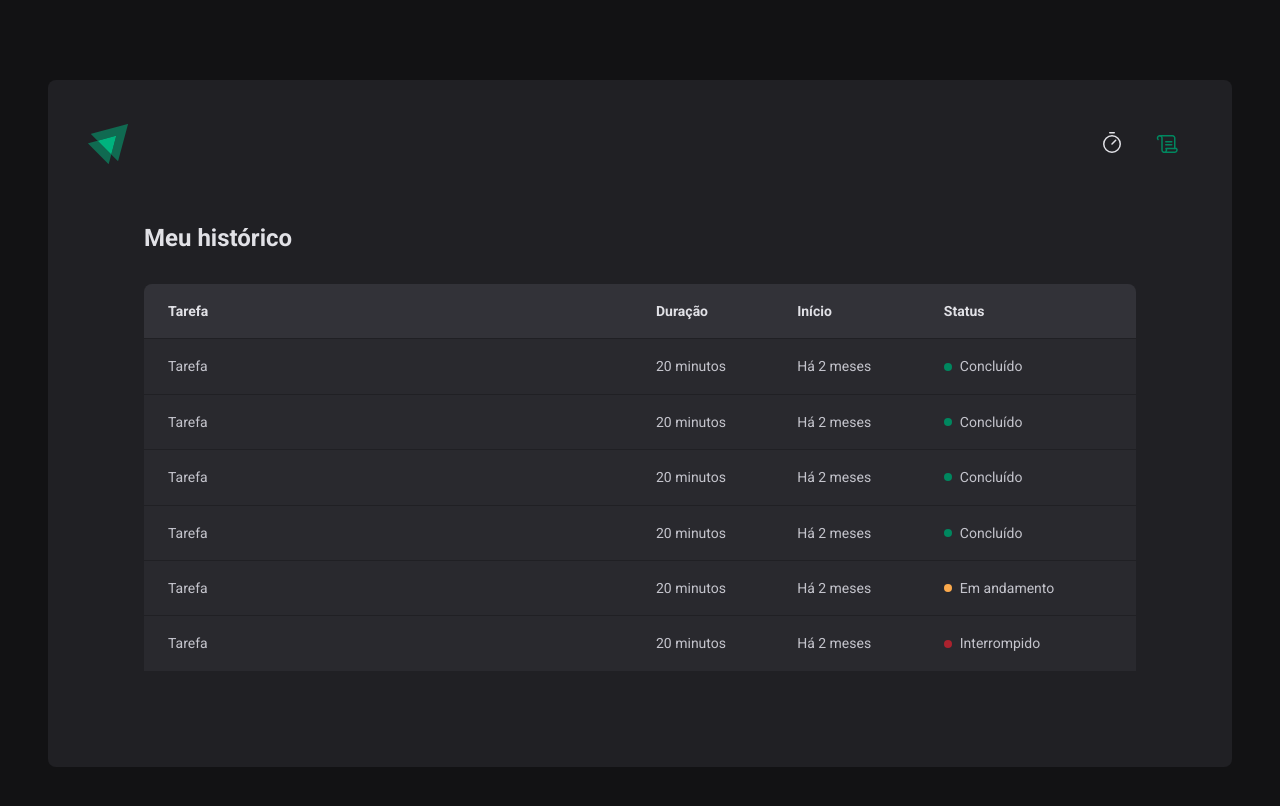
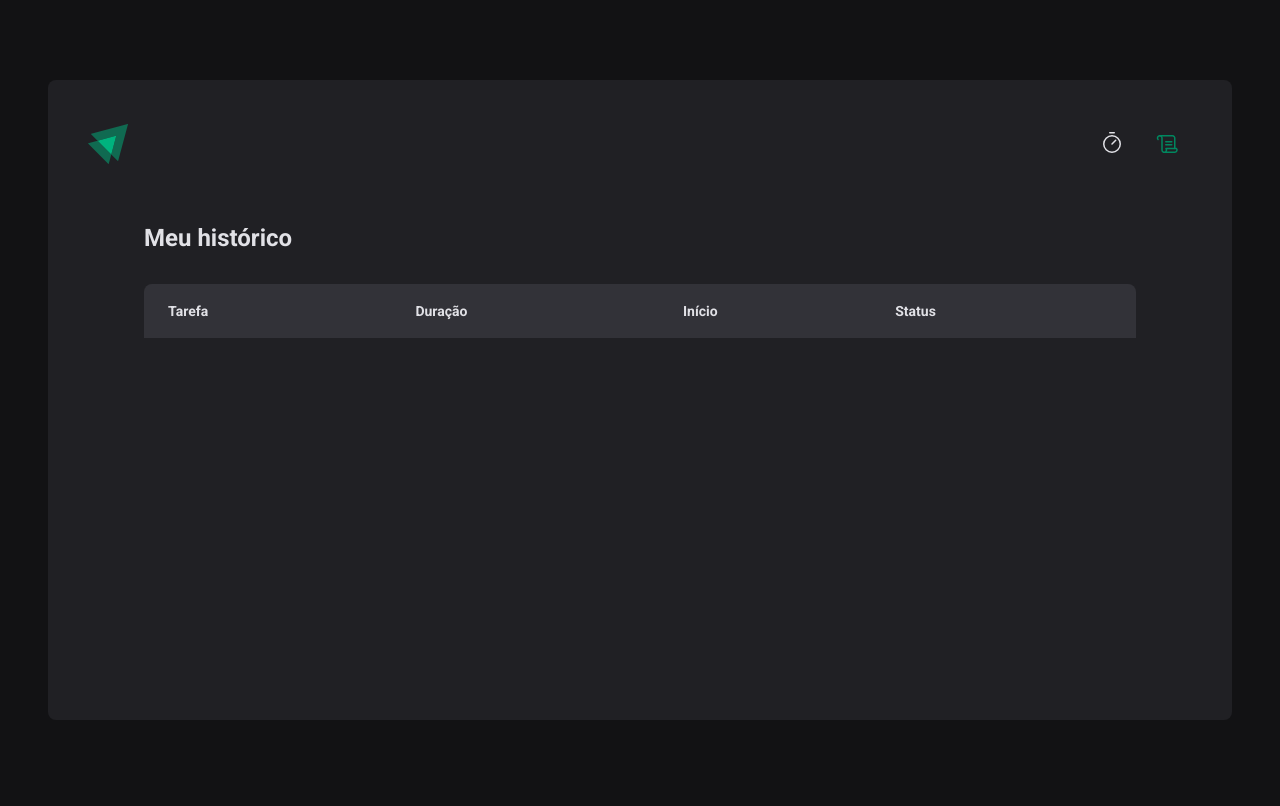
Before and after one commit to lubnimorais/ignite-timer, a React (Vite) app: page /history in a window 1280 px wide. Shown: the top 806 px of the page. Built offline with nearby package versions, Linux system fonts and the light colour scheme.

Commit message:
feat: Implemented page History

```diff
--- a/src/contexts/CyclesContext.tsx
+++ b/src/contexts/CyclesContext.tsx
@@ -80,7 +80,7 @@ const CyclesContextProvider = ({ children }: ICyclesContextProps) => {
     setCycles((oldState) =>
       oldState.map((cycle) => {
         if (cycle.id === activeCycleId) {
-          return { ...cycle, finishedDate: new Date() };
+          return { ...cycle, interruptedDate: new Date() };
         } else {
           return cycle;
         }
--- a/src/pages/History/index.tsx
+++ b/src/pages/History/index.tsx
@@ -1,6 +1,14 @@
+import { useContext } from 'react';
+import { CyclesContext } from '../../contexts/CyclesContext';
+
+import { formatDistanceToNow } from 'date-fns';
+import ptBR from 'date-fns/locale/pt-BR';
+
 import { HistoryContainer, HistoryList, Status } from './styles';
 
 const History = () => {
+  const { cycles } = useContext(CyclesContext);
+
   return (
     <HistoryContainer>
       <h1>Meu histórico</h1>
@@ -17,59 +25,31 @@ const History = () => {
           </thead>
 
           <tbody>
-            <tr>
-              <td>Tarefa</td>
-              <td>20 minutos</td>
-              <td>Há 2 meses</td>
-              <td>
-                <Status statusColor="green">Concluído</Status>
-              </td>
-            </tr>
+            {cycles.map((cycle) => (
+              <tr key={cycle.id}>
+                <td>{cycle.task}</td>
+                <td>{cycle.minutesAmount} minutos</td>
+                <td>
+                  {formatDistanceToNow(cycle.startDate, {
+                    addSuffix: true,
+                    locale: ptBR,
+                  })}
+                </td>
+                <td>
+                  {cycle.finishedDate && (
+                    <Status statusColor="green">Concluído</Status>
+                  )}
 
-            <tr>
-              <td>Tarefa</td>
-              <td>20 minutos</td>
-              <td>Há 2 meses</td>
-              <td>
-                <Status statusColor="green">Concluído</Status>
-              </td>
-            </tr>
+                  {cycle.interruptedDate && (
+                    <Status statusColor="red">Interrompido</Status>
+                  )}
 
-            <tr>
-              <td>Tarefa</td>
-              <td>20 minutos</td>
-              <td>Há 2 meses</td>
-              <td>
-                <Status statusColor="green">Concluído</Status>
-              </td>
-            </tr>
-
-            <tr>
-              <td>Tarefa</td>
-              <td>20 minutos</td>
-              <td>Há 2 meses</td>
-              <td>
-                <Status statusColor="green">Concluído</Status>
-              </td>
-            </tr>
-
-            <tr>
-              <td>Tarefa</td>
-              <td>20 minutos</td>
-              <td>Há 2 meses</td>
-              <td>
-                <Status statusColor="yellow">Em andamento</Status>
-              </td>
-            </tr>
-
-            <tr>
-              <td>Tarefa</td>
-              <td>20 minutos</td>
-              <td>Há 2 meses</td>
-              <td>
-                <Status statusColor="red">Interrompido</Status>
-              </td>
-            </tr>
+                  {!cycle.finishedDate && !cycle.interruptedDate && (
+                    <Status statusColor="yellow">Em andamento</Status>
+                  )}
+                </td>
+              </tr>
+            ))}
           </tbody>
         </table>
       </HistoryList>
--- a/src/pages/Home/components/Countdown/index.tsx
+++ b/src/pages/Home/components/Countdown/index.tsx
@@ -38,7 +38,7 @@ const Countdown = () => {
       interval = setInterval(() => {
         const secondsDifference = differenceInSeconds(
           new Date(),
-          activeCycle.startDate,
+          new Date(activeCycle.startDate),
         );
 
         if (secondsDifference >= totalSeconds) {
--- a/src/pages/Home/index.tsx
+++ b/src/pages/Home/index.tsx
@@ -1,4 +1,4 @@
-import { useContext } from 'react';
+import { useCallback, useContext } from 'react';
 
 import { useForm, FormProvider } from 'react-hook-form';
 
@@ -18,11 +18,6 @@ import {
   StopCountDownButton,
 } from './styles';
 
-// type INewCycleFormData = {
-//   task: string;
-//   minutesAmount: number;
-// };
-
 const newCycleFormValidationSchema = zod.object({
   task: zod.string().min(1, 'Informe a tarefa'),
   minutesAmount: zod
@@ -31,13 +26,13 @@ const newCycleFormValidationSchema = zod.object({
     .max(60, 'O intervalor precisa ser de no máximo 60 minutos'),
 });
 
-type TNewCycleFormData = zod.infer<typeof newCycleFormValidationSchema>;
+type INewCycleFormData = zod.infer<typeof newCycleFormValidationSchema>;
 
 const Home = () => {
   const { activeCycle, createNewCycle, interruptCurrentCycle } =
     useContext(CyclesContext);
 
-  const newCycleForm = useForm<TNewCycleFormData>({
+  const newCycleForm = useForm<INewCycleFormData>({
     resolver: zodResolver(newCycleFormValidationSchema),
     defaultValues: {
       task: '',
@@ -45,7 +40,7 @@ const Home = () => {
     },
   });
 
-  const { handleSubmit, watch } = newCycleForm;
+  const { handleSubmit, watch, reset } = newCycleForm;
 
   // const { errors } = formState;
   let isSubmitDisabled = true;
@@ -56,12 +51,19 @@ const Home = () => {
   }
 
   // FUNCTIONS
+  const handleCreateNewCycle = useCallback(
+    ({ task, minutesAmount }: INewCycleFormData) => {
+      createNewCycle({ task, minutesAmount });
 
+      reset();
+    },
+    [createNewCycle, reset],
+  );
   // FUNCTIONS
 
   return (
     <HomeContainer>
-      <form onSubmit={handleSubmit(createNewCycle)}>
+      <form onSubmit={handleSubmit(handleCreateNewCycle)}>
         <FormProvider {...newCycleForm}>
           <NewCycleForm />
         </FormProvider>
```
